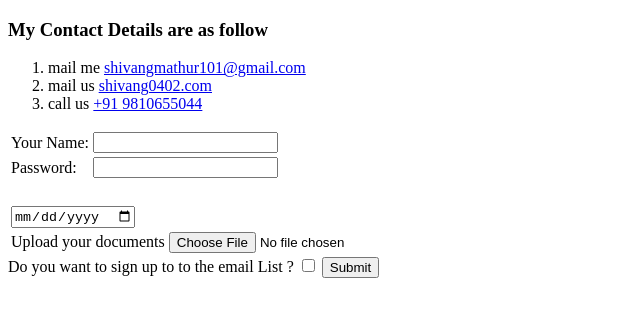
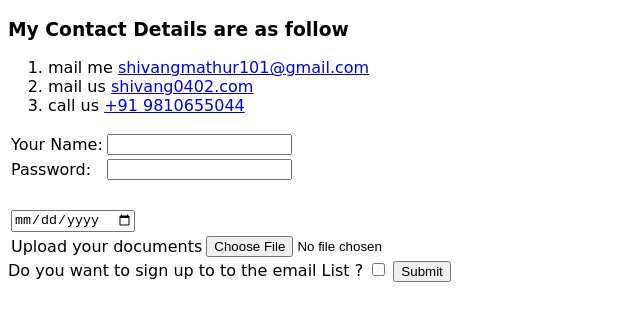
Before and after one commit to shivang101/CV, a plain HTML site: page contact.html in a window 1280 px wide. Shown: the whole page, without its empty margins (0-640 px from the left). Drawn offline with Linux system fonts and the light colour scheme.

Commit message:
font style changed to cursive

```diff
--- a/contact.html
+++ b/contact.html
@@ -4,6 +4,7 @@
 <head>
     <meta charset="UTF-8">
     <title>MY Details</title>
+    <link rel="stylesheet" href="styles.css">
 </head>
 
 <body>
--- /dev/null
+++ b/styles.css
@@ -0,0 +1,3 @@
+body {
+    font-family: cursive;
+}
```
